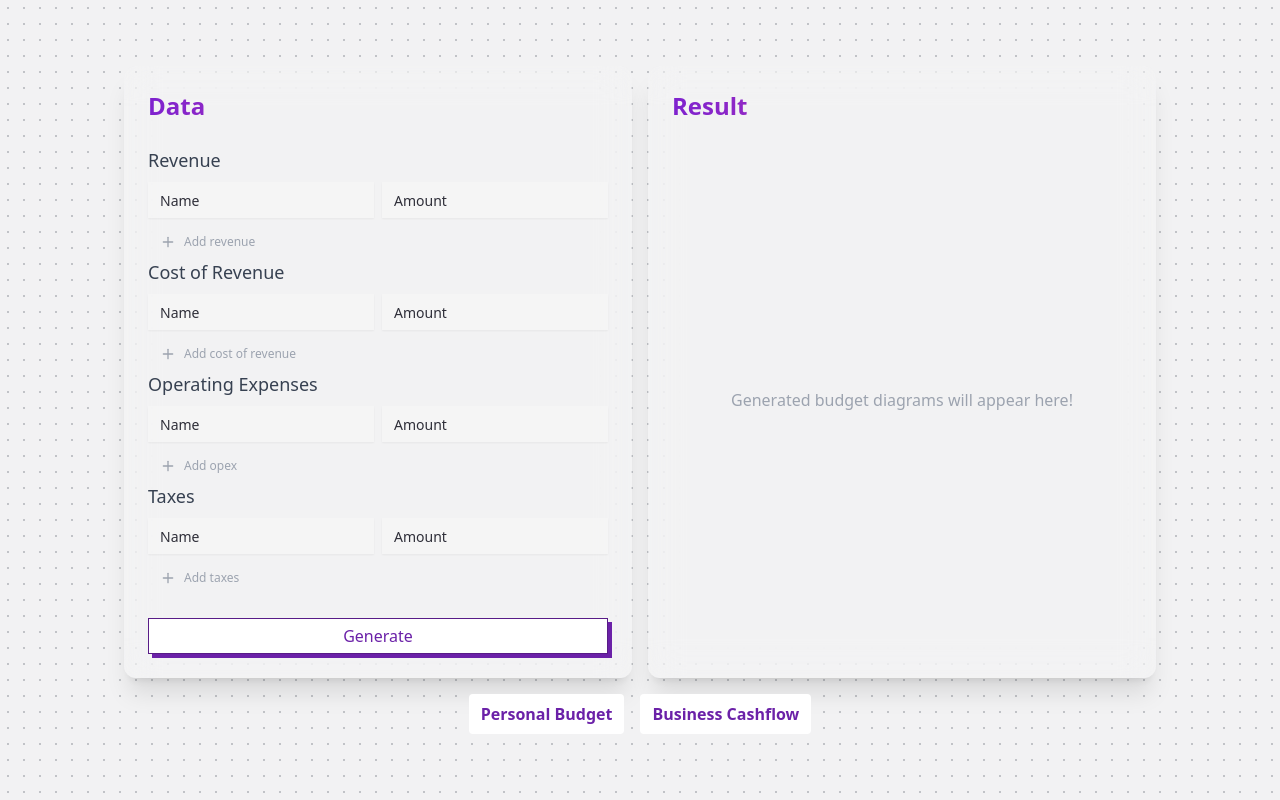
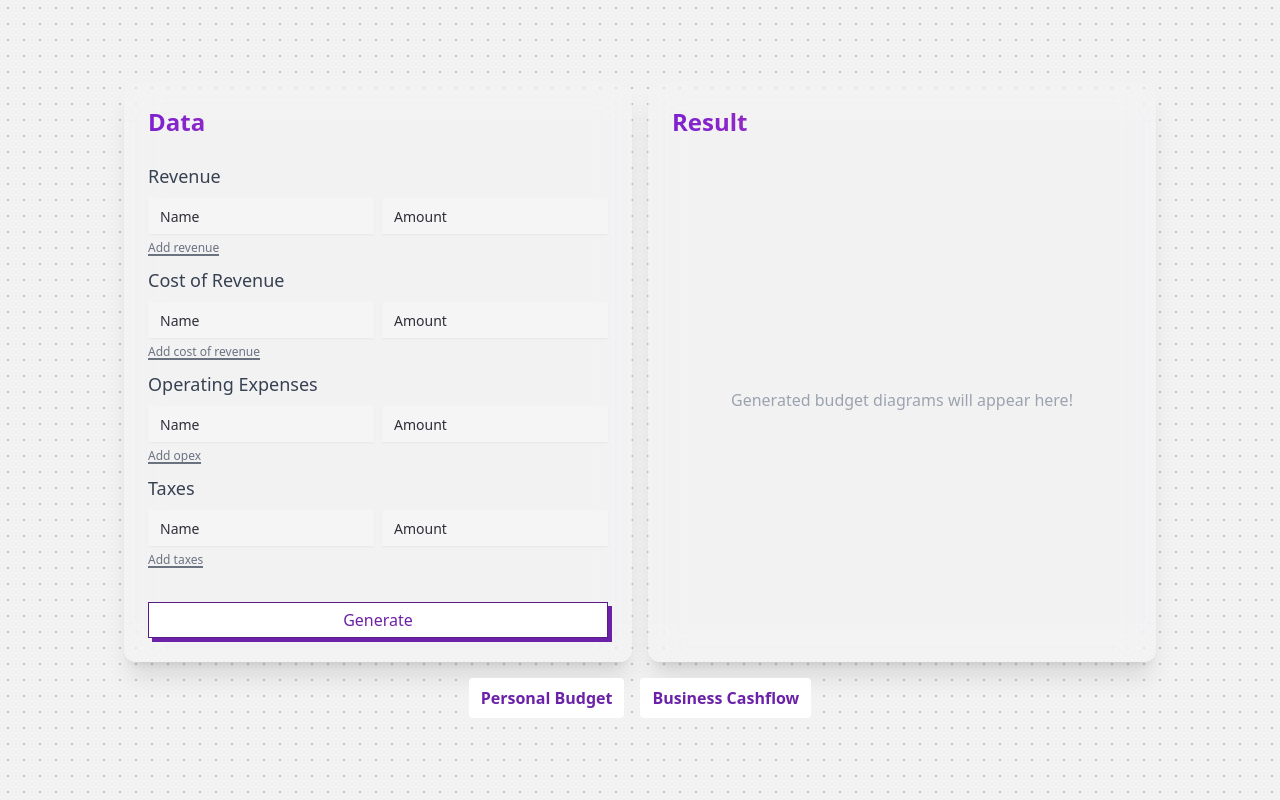
Before and after one commit to mding022/sankeyfrontend, a Next.js app: page / in a window 1280 px wide. Both pictures are taken after a click on the button "Business Cashflow". Built offline with nearby package versions, Linux system fonts and the light colour scheme.

Commit message:
Update spacing

```diff
--- a/components/budget.tsx
+++ b/components/budget.tsx
@@ -4,7 +4,7 @@ import { useState } from 'react'
 import { Button } from "@/components/ui/button"
 import { Input } from "@/components/ui/input"
 import { Card, CardContent, CardFooter, CardHeader } from "@/components/ui/card"
-import { PlusIcon, MinusIcon } from 'lucide-react'
+import { MinusIcon } from 'lucide-react'
 
 interface BudgetItem {
   name: string
@@ -148,7 +148,7 @@ export default function Budget() {
   const renderFields = (type: budgetField, items: BudgetItem[]) => (
     <>
       {items.map((item, index) => (
-        <div key={index} className="flex space-x-2 mb-2">
+        <div key={index} className="flex space-x-2">
           <Input
             placeholder="Name"
             value={item.name}
@@ -169,9 +169,7 @@ export default function Budget() {
           )}
         </div>
       ))}
-      <Button type="button" variant="ghost" size="sm" onClick={() => addField(type)} className="text-gray-400 hover:bg-gray-300 hover:bg-opacity-5 hover:text-purple-900">
-        <PlusIcon className="h-4 w-4 mr-2" /> Add {type == 'costofrevenue' ? 'cost of revenue' : type}
-      </Button>
+      <button role="link" onClick={() => addField(type)} className ="text-xs text-gray-500 relative after:absolute after:bottom-0 after:left-0 after:h-[2px] after:w-full after:origin-bottom-left after:scale-x-100 after:bg-gray-500 after:transition-transform after:duration-150 after:ease-in-out hover:after:origin-bottom-right hover:after:scale-x-0">Add {type == 'costofrevenue' ? 'cost of revenue' : type}</button>
     </>
   )
 
@@ -197,11 +195,11 @@ export default function Budget() {
             </h1>
           </CardHeader>
           <CardContent className="flex-grow overflow-auto">
-            <form onSubmit={handleSubmit} className="space-y-6">
+            <form onSubmit={handleSubmit} className="space-y-2">
               {sankeyType === 'personal' ? (
                 <>
                   <div className="animate-fade-in">
-                    <div>
+                    <div className="mb-2">
                       <h3 className="text-lg font-medium mb-2 text-gray-700">Incomes</h3>
                       {renderFields('income', incomes)}
                     </div>
@@ -214,19 +212,19 @@ export default function Budget() {
               ) : sankeyType === 'business' ? (
                 <>
                   <div className="animate-fade-in">
-                    <div>
+                    <div className="mb-2">
                       <h3 className="text-lg font-medium mb-2 text-gray-700">Revenue</h3>
                       {renderFields('revenue', revenue)}
                     </div>
-                    <div>
+                    <div className="mb-2">
                       <h3 className="text-lg font-medium mb-2 text-gray-700">Cost of Revenue</h3>
                       {renderFields('costofrevenue', costOfRevenue)}
                     </div>
-                    <div>
+                    <div className="mb-2">
                       <h3 className="text-lg font-medium mb-2 text-gray-700">Operating Expenses</h3>
                       {renderFields('opex', opex)}
                     </div>
-                    <div>
+                    <div className="mb-2">
                       <h3 className="text-lg font-medium mb-2 text-gray-700">Taxes</h3>
                       {renderFields('taxes', taxes)}
                     </div>
```
